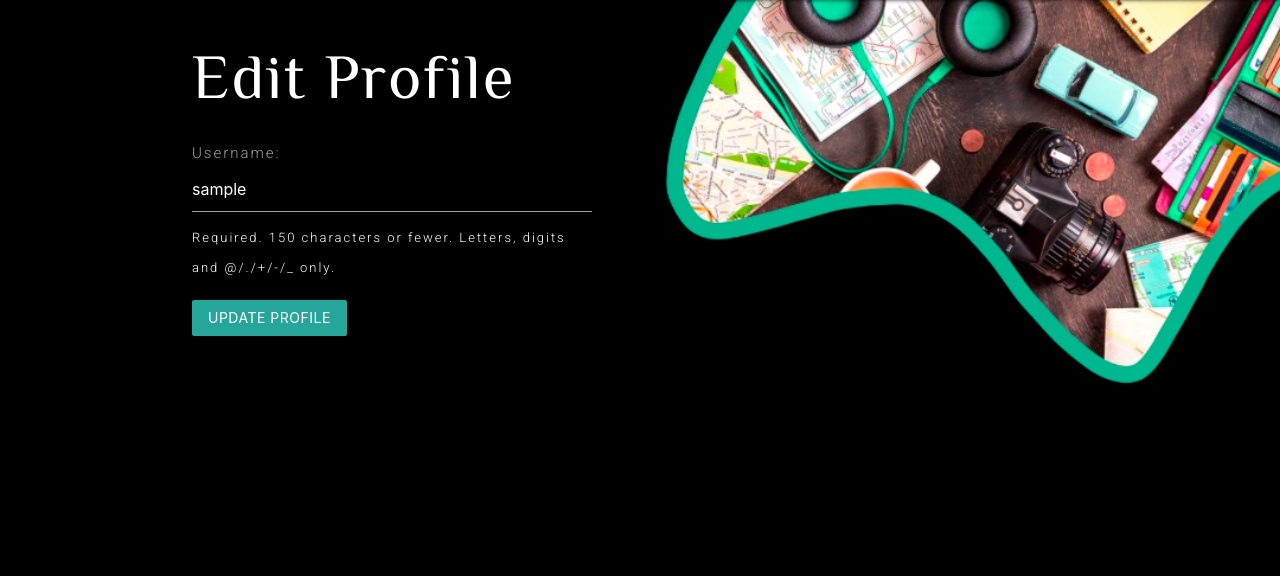
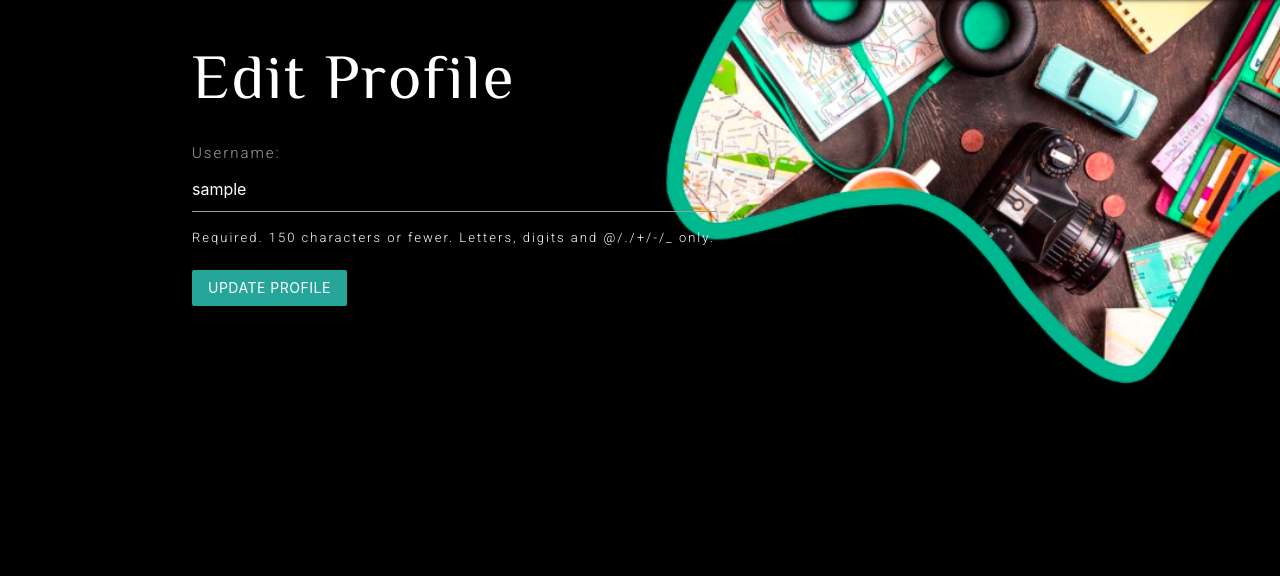
Before and after one commit to ajelleny/wayfarer, a Django app: page /profile/1/edit/ in a window 1280 px wide. Shown: the part 64-640 px from the top of the page. Run offline with Django 3.2, Linux system fonts and the light colour scheme; the visitor is signed in with stand-in values (Sample User, id 1); data comes from the database, SQL or seed files in the repository.

Commit message:
added form class and gave form a width

```diff
--- a/main_app/templates/profile/edit.html
+++ b/main_app/templates/profile/edit.html
@@ -1,7 +1,7 @@
 {% extends 'base.html' %}
 {% block content %}
   <h1>Edit Profile</h1>
-  <form style="width: 400px" method="POST" action="{% url 'edit' user.id %}">
+  <form class="edit-form" method="POST" action="{% url 'edit' user.id %}">
     {% csrf_token %}
     {{ username_form.as_p }}
     <input type="submit" class="btn" value="Update Profile">
```
